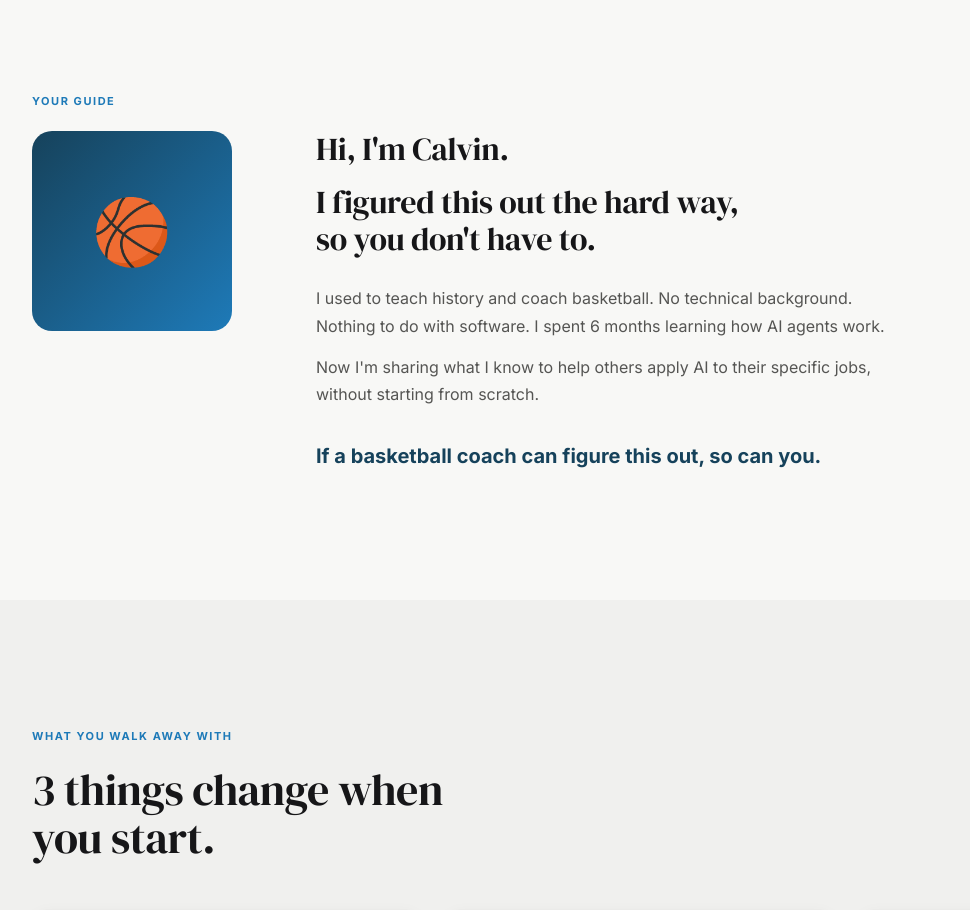
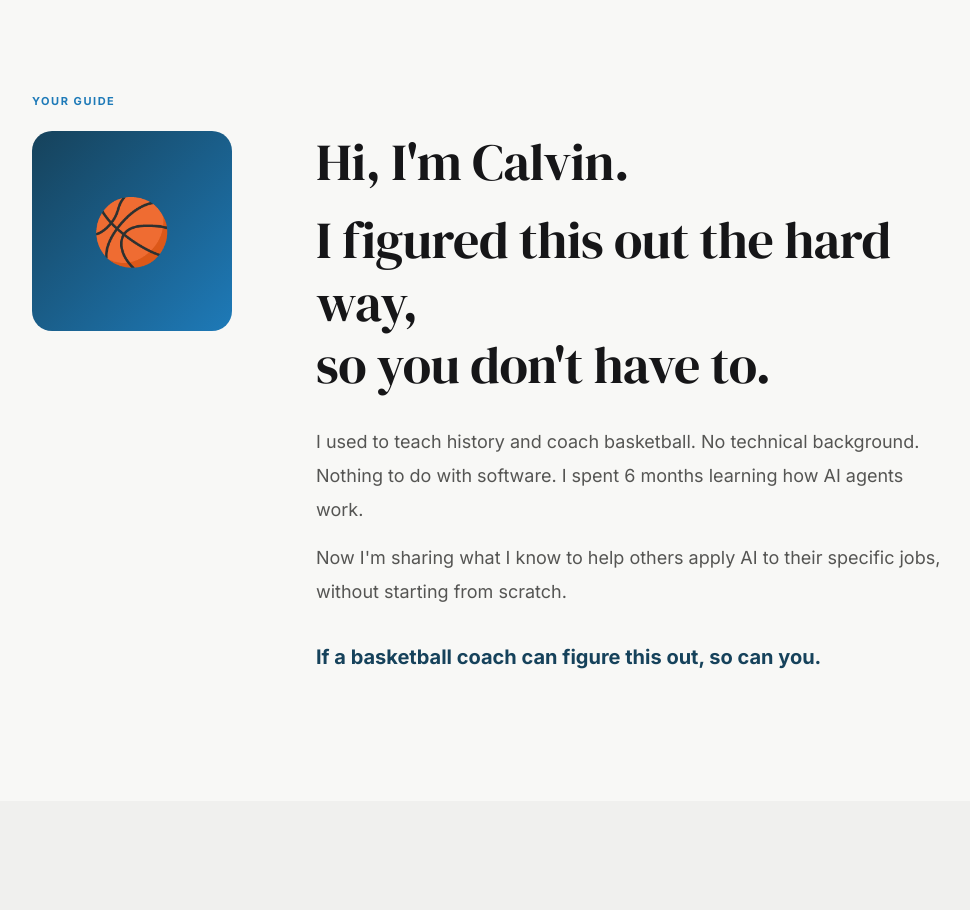
Before and after one commit to coolcalvin457-tech/agent-timesaver-nextjs, a Next.js app: page / in a window 1280 px wide. Shown: the part 2320-3230 px from the top of the page, without its empty margins (0-970 px from the left). Built offline with nearby package versions, Linux system fonts and the light colour scheme.

Commit message:
Match Guide section headline and body font sizes to Dream section

```diff
--- a/app/globals.css
+++ b/app/globals.css
@@ -1455,18 +1455,18 @@ input, textarea {
 
 .guide-headline {
   font-family: var(--font-display);
-  font-size: clamp(1.5rem, 2.5vw, 2rem);
+  font-size: clamp(2.25rem, 4.5vw, 3.25rem);
   font-weight: 400;
   color: var(--text-primary);
   margin-bottom: 28px;
   letter-spacing: -0.01em;
-  line-height: 1.15;
+  line-height: 1.2;
 }
 
 .guide-body {
-  font-size: 1rem;
+  font-size: clamp(1rem, 2vw, 1.125rem);
   color: var(--text-secondary);
-  line-height: 1.7;
+  line-height: 1.9;
   margin-bottom: 14px;
 }
 
```
